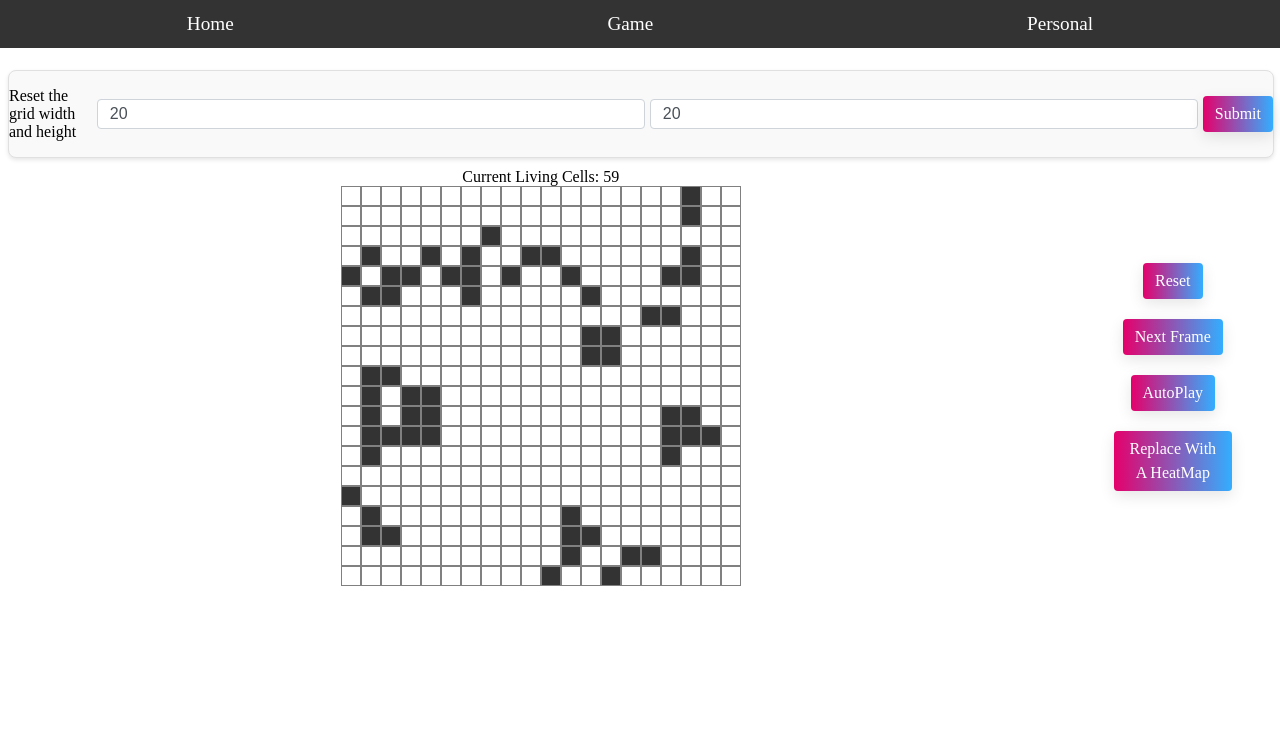
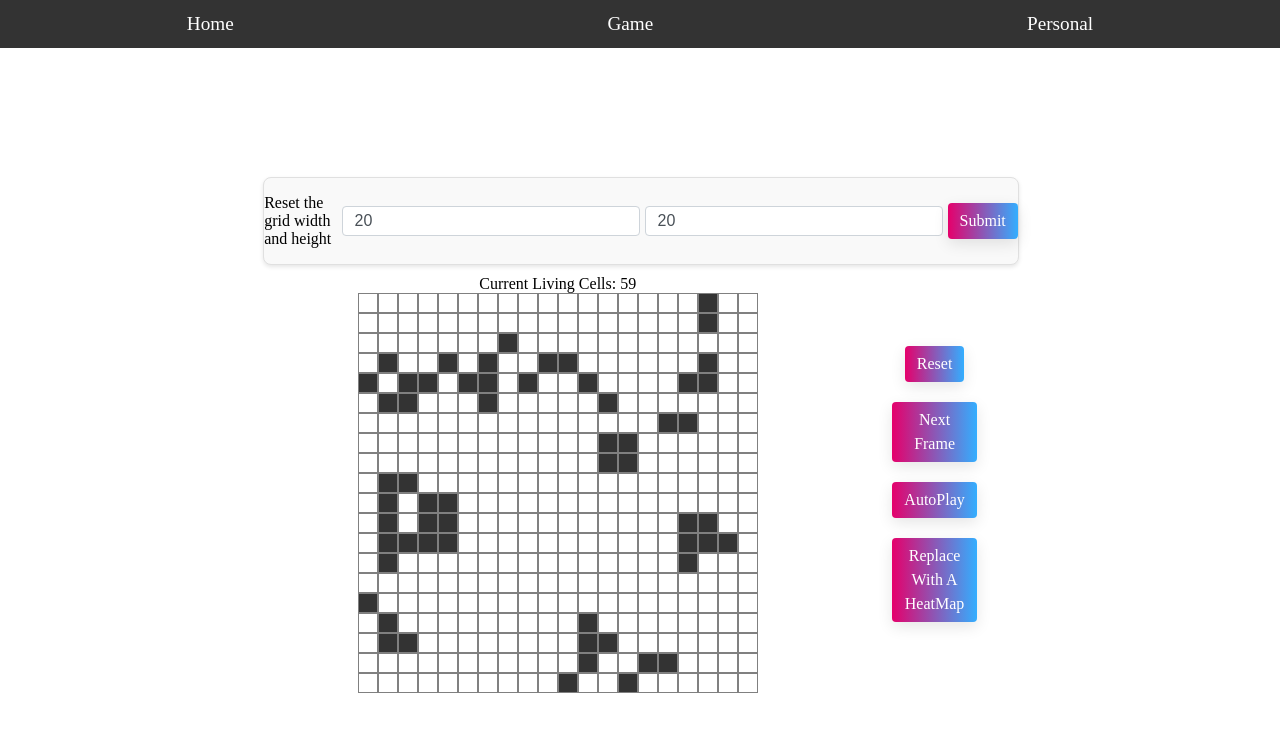
Before and after one commit to lilaxuan/Conway-s-Game-of-Life, a React (Vite) app: page /grid in a window 1280 px wide. Shown: the top 732 px of the page. Built offline with nearby package versions, Linux system fonts and the light colour scheme.

Commit message:
Layout refactoring

```diff
--- a/src/GridLayout.css
+++ b/src/GridLayout.css
@@ -1,3 +1,13 @@
+body,
+html {
+    height: 100%;
+    display: flex;
+    width: 100%;
+    justify-content: center;
+    align-items: center;
+    flex-direction: column;
+}
+
 .content-container {
     display: flex;
     flex-direction: row;
--- a/src/HomeComponents/HomePageContent.jsx
+++ b/src/HomeComponents/HomePageContent.jsx
@@ -1,5 +1,6 @@
 export default function HomePageContent() {
-    return (<div className="container">
+    return (
+        <div className="container">
             <div className="game-introduction p-4 bg-light border rounded-3">
                 <h2 className="fw-bold">Conway’s Game of Life</h2>
                 <p>The Game of Life is a cellular automaton devised by the British mathematician John Horton Conway in 1970. The game is a zero-player game, meaning that its evolution is determined by its initial state, requiring no further input. One interacts with the Game of Life by creating an initial configuration and observing how it evolves.</p>
```
Lines whose indentation alone changed are shown as unchanged.
